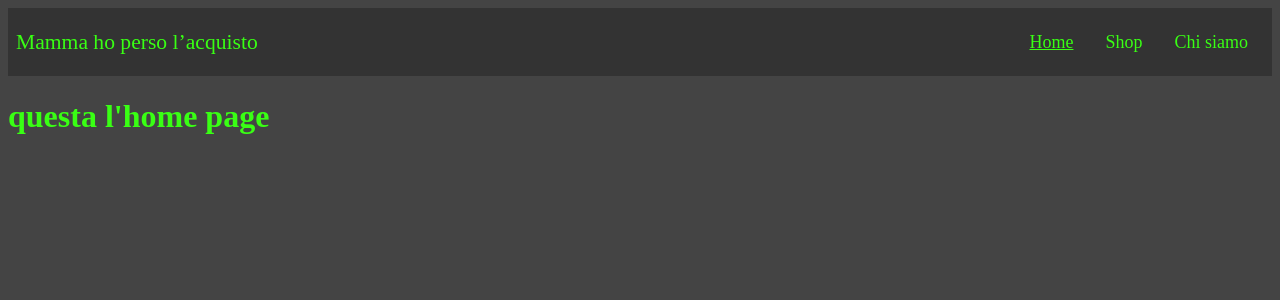
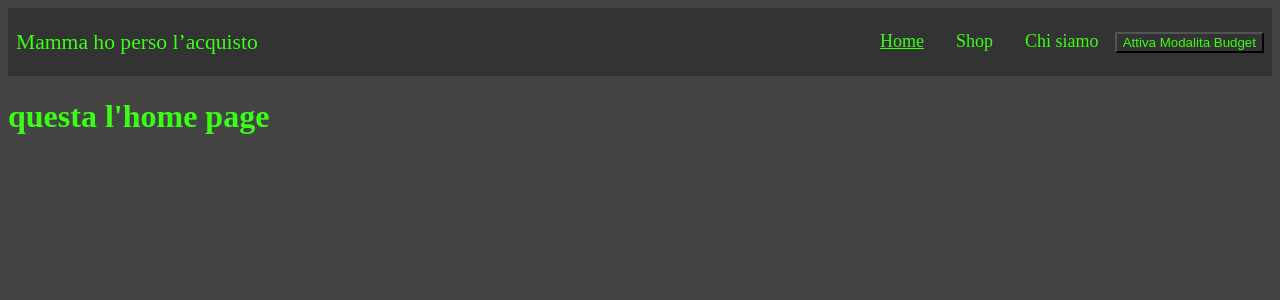
Before and after one commit to giorgio-laera/react-context-api, a React (Vite) app: page / in a window 1280 px wide. Shown: the top 300 px of the page. Built offline with nearby package versions, Linux system fonts and the light colour scheme.

Commit message:
toggle del pulsante fatto

```diff
--- a/src/App.jsx
+++ b/src/App.jsx
@@ -1,6 +1,7 @@
 //import axios from 'axios'
 //import { useEffect, useState } from 'react'
 import { BrowserRouter, Routes, Route } from "react-router-dom";
+import { BudgetProvider } from "./contexts/PreferencesContext";
 import LayoutDefault from './layautsDefault/LayoutDefault'
 import HomePage from './pages/HomePage'
 import About from './pages/AboutPage'
@@ -8,8 +9,7 @@ import Products from './pages/ProductsPage'
 import SingleItem from './pages/SingleItemPage'
 import Error from './pages/ErrorPage'
 function App() {
-
-	return (
+	return (<BudgetProvider>
 		<BrowserRouter>
 			<Routes>
 				<Route Component={LayoutDefault}>
@@ -21,8 +21,9 @@ function App() {
 				</Route>
 			</Routes>
 
-		</BrowserRouter>)
-
+		</BrowserRouter>
+	</BudgetProvider>
+	)
 
 }
 
--- a/src/components/Navbar.jsx
+++ b/src/components/Navbar.jsx
@@ -1,12 +1,21 @@
 import { NavLink, Link } from "react-router-dom"
 import style from '../Modules/Navbar.module.css'
+import { useBudget } from "../contexts/PreferencesContext"
 function NavBar() {
+const [budget,setBudget] = useBudget()
+
+function toggleBudget (){
+const newDate = !budget;
+setBudget(newDate)
+
+}
     return (<div className={style.navbar}>
         <p>Mamma ho perso l’acquisto</p>
         <nav>
             <NavLink to="/">Home</NavLink>
             <NavLink to="/Products">Shop</NavLink>
             <NavLink to="/about">Chi siamo</NavLink>
+            <button onClick={toggleBudget}>{budget ? "Disattiva Modalita Budget": "Attiva Modalita Budget"}</button>
         </nav>
 
     </div>
--- /dev/null
+++ b/src/contexts/PreferencesContext.jsx
@@ -0,0 +1,18 @@
+import { createContext, useContext, useState } from "react";
+
+const BudgetContext = createContext(null);
+
+function BudgetProvider({ children }) {
+
+    const [budget, setBudget] = useState(false)
+
+    return < BudgetContext.Provider value = { [budget, setBudget]} >
+
+             { children }
+     </BudgetContext.Provider>
+}
+function useBudget() {
+    const Context = useContext(BudgetContext);
+    return Context;
+}
+export { BudgetProvider, useBudget };
--- a/src/index.css
+++ b/src/index.css
@@ -29,3 +29,6 @@ gap: 1rem;
 .card img{
   width: 70%;
 }
+button{
+  background-color: #333;
+}
--- a/src/pages/HomePage.jsx
+++ b/src/pages/HomePage.jsx
@@ -1,6 +1,8 @@
-
 
 function HomePage (){
-return( <><h1>questa l'home page</h1></>)
+
+return( <><h1>questa l'home page</h1>
+
+</>)
 }
 export default HomePage
```
